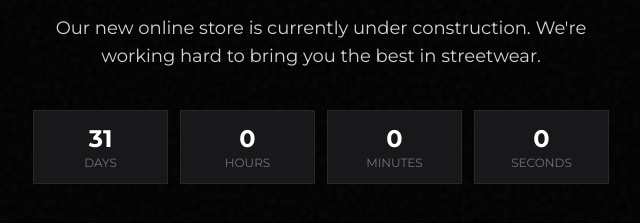
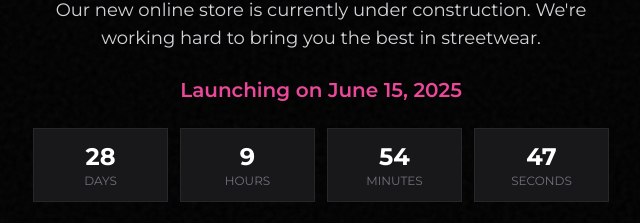
Before and after one commit to catianamm/snyk-streetwear-genesis, a React (Vite) app: page / in a window 1280 px wide. Shown: the part 285-508 px from the top of the page, without its empty margins (319-959 px from the left). Built offline with nearby package versions, Linux system fonts and the light colour scheme; no server answers.

Commit message:
Fix: Implement countdown timer
The countdown timer in the ComingSoon page was not working correctly. This commit fixes the timer to accurately count down to the launch date of June 15th.

```diff
--- a/src/pages/ComingSoon.tsx
+++ b/src/pages/ComingSoon.tsx
@@ -5,11 +5,10 @@ import { Input } from '@/components/ui/input';
 import { toast } from '@/hooks/use-toast';
 import { Facebook, Instagram, Twitter } from 'lucide-react';
 
-// Countdown timer calculation
+// Countdown timer calculation with fixed launch date
 const calculateTimeLeft = () => {
-  // Set launch date to one month from now
-  const launchDate = new Date();
-  launchDate.setMonth(launchDate.getMonth() + 1);
+  // Set fixed launch date to June 15th, 2025
+  const launchDate = new Date('2025-06-15T00:00:00');
 
   const difference = launchDate.getTime() - new Date().getTime();
 
@@ -52,6 +51,16 @@ const ComingSoon = () => {
       clearInterval(glitchInterval);
     };
   }, []);
+
+  // Format date in a readable format
+  const formatLaunchDate = () => {
+    const launchDate = new Date('2025-06-15T00:00:00');
+    return launchDate.toLocaleDateString('en-US', {
+      year: 'numeric',
+      month: 'long',
+      day: 'numeric'
+    });
+  };
 
   const handleSubscribe = (e: React.FormEvent) => {
     e.preventDefault();
@@ -112,8 +121,13 @@ const ComingSoon = () => {
           </h1>
 
           {/* Message */}
-          <p className="text-lg mb-10 text-zinc-300">
+          <p className="text-lg mb-6 text-zinc-300">
             Our new online store is currently under construction. We're working hard to bring you the best in streetwear.
+          </p>
+
+          {/* Launch Date */}
+          <p className="text-xl mb-6 font-semibold text-pink-500">
+            Launching on {formatLaunchDate()}
           </p>
 
           {/* Countdown Timer */}
```
